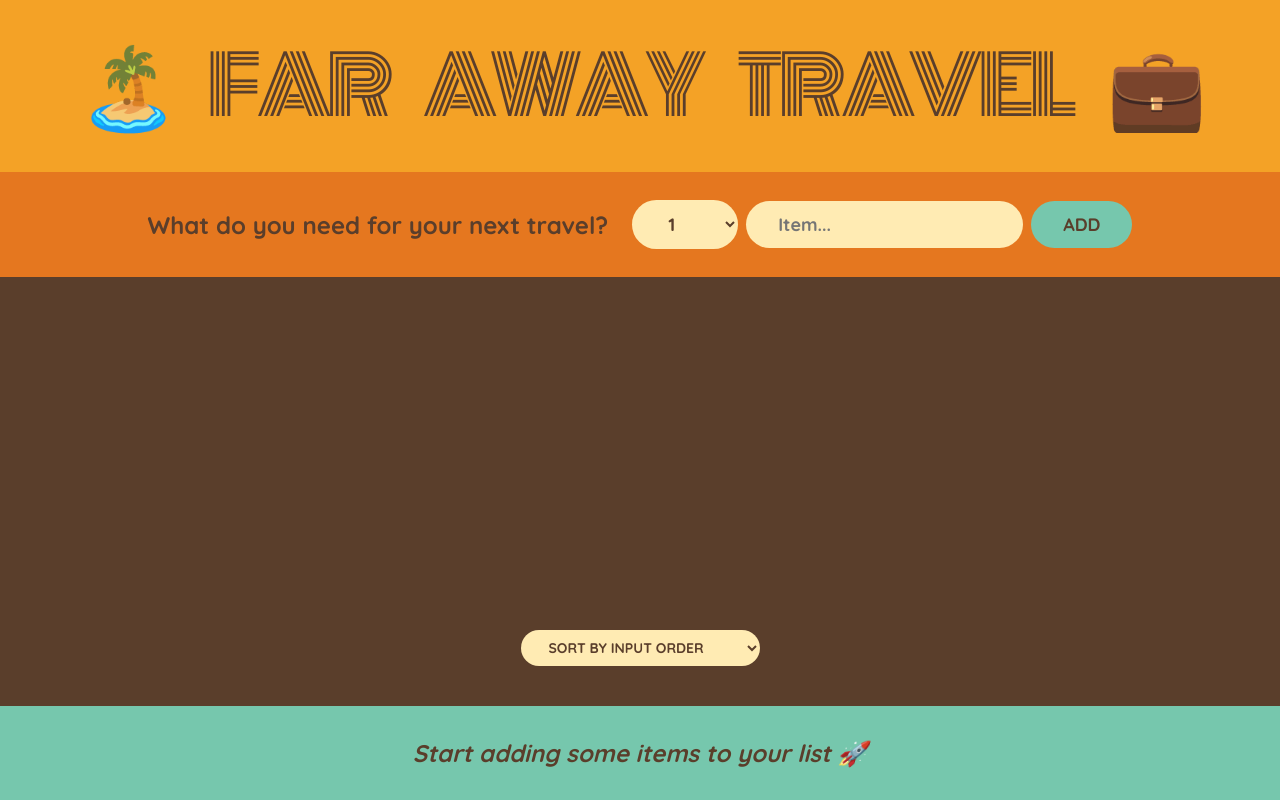
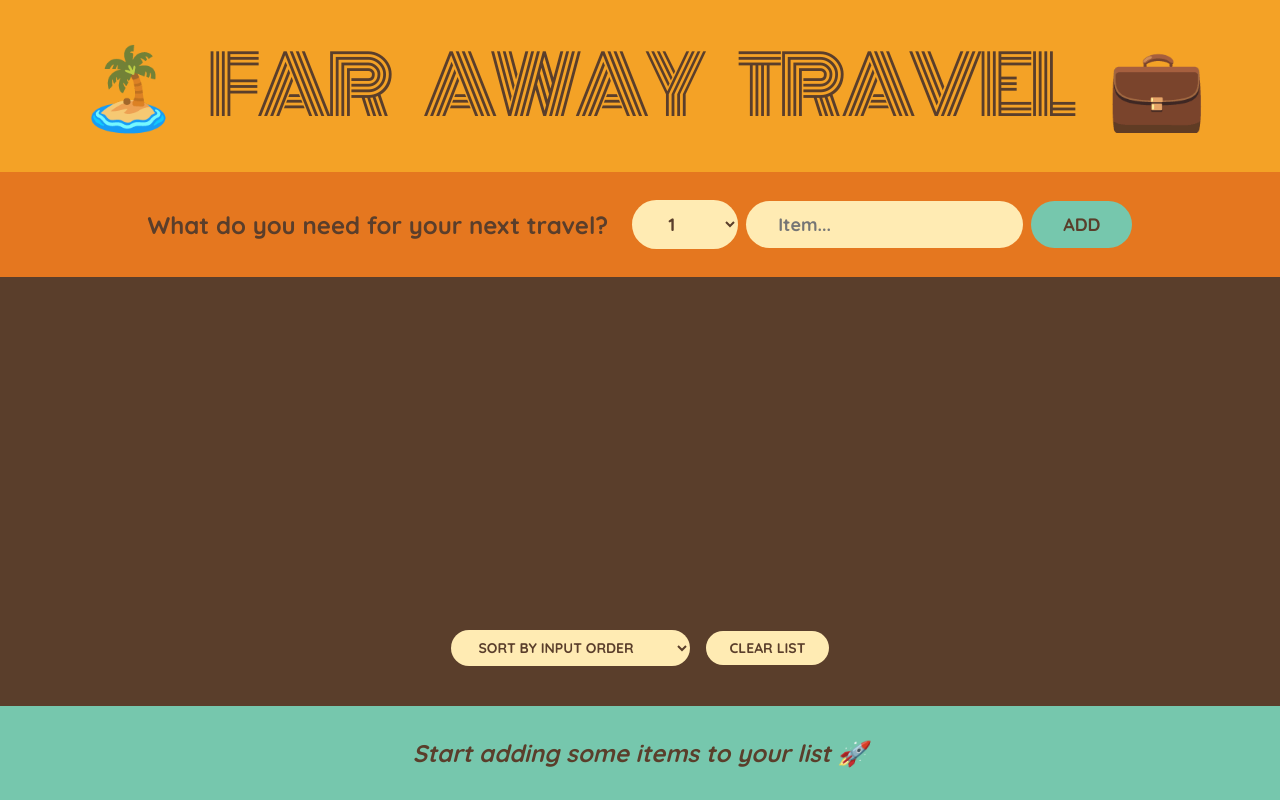
Before and after one commit to Felipelussi/cursoReact, a React (Create React App) app in the folder 02.1_far_away_travel_project/: page / in a window 1280 px wide. Built offline with nearby package versions, Linux system fonts and the light colour scheme.

Commit message:
feat: create a clear list option

```diff
--- a/02.1_far_away_travel_project/src/App.js
+++ b/02.1_far_away_travel_project/src/App.js
@@ -1,10 +1,4 @@
 import { useState } from "react";
-
-const initialItems = [
-  { id: 1, description: "Passports", quantity: 2, packed: false },
-  { id: 2, description: "Socks", quantity: 12, packed: true },
-  { id: 3, description: "Charger", quantity: 1, packed: true },
-];
 
 export default function App() {
   const [items, setItems] = useState([]);
@@ -25,6 +19,12 @@ export default function App() {
       )
     );
   }
+  function handleClearList() {
+    const confirm = window.confirm(
+      "Are you sure you want to clear the entire list?"
+    );
+    if (confirm) setItems([]);
+  }
   return (
     <div className="app">
       <Logo />
@@ -33,6 +33,7 @@ export default function App() {
         items={items}
         onDelItem={handleDelItem}
         onToggleItem={handleToggleItem}
+        onClearList={handleClearList}
       />
       <Stats items={items} />
     </div>
@@ -79,7 +80,7 @@ function Form({ onAddItem }) {
     </form>
   );
 }
-function PackingList({ items, onDelItem, onToggleItem }) {
+function PackingList({ items, onDelItem, onToggleItem, onClearList }) {
   const [SortBy, setSortBy] = useState("input");
 
   let sortedItems;
@@ -112,6 +113,7 @@ function PackingList({ items, onDelItem, onToggleItem }) {
           <option value="description">Sort by description</option>
           <option value="packed">Sort by packed status</option>
         </select>
+        <button onClick={() => onClearList()}>Clear list</button>
       </div>
     </div>
   );
```
